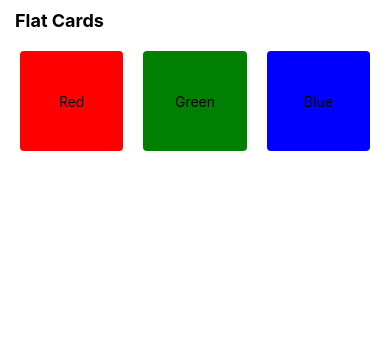
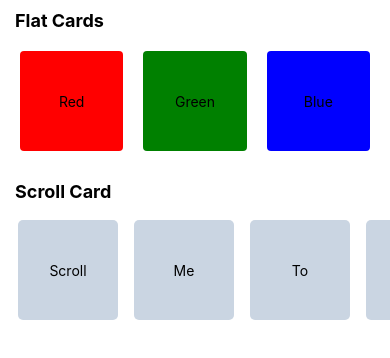
Before and after one commit to honeypathkar/React-Native-Project1, a React Native app: screen / in a window 390 px wide. Shown: the top 358 px of the page. Built offline with nearby package versions, Linux system fonts and the light colour scheme.

Commit message:
Task 2 Scroll Card Effect Horizontal

```diff
--- a/App.tsx
+++ b/App.tsx
@@ -1,12 +1,14 @@
 import {SafeAreaView, ScrollView, StyleSheet, Text, View} from 'react-native';
 import React from 'react';
 import FlatCards from './components/FlatCards';
+import ScrollCard from './components/ScrollCard';
 
 const App = () => {
   return (
     <SafeAreaView>
       <ScrollView>
         <FlatCards />
+        <ScrollCard />
       </ScrollView>
     </SafeAreaView>
   );
--- /dev/null
+++ b/components/ScrollCard.tsx
@@ -0,0 +1,58 @@
+import {ScrollView, StyleSheet, Text, View} from 'react-native';
+import React from 'react';
+
+export default function ScrollCard() {
+  return (
+    <View>
+      <Text style={styles.headingText}>Scroll Card</Text>
+      <ScrollView horizontal={true} style={styles.container}>
+        <View style={[styles.card, styles.cardScroll]}>
+          <Text>Scroll</Text>
+        </View>
+        <View style={[styles.card, styles.cardScroll]}>
+          <Text>Me</Text>
+        </View>
+        <View style={[styles.card, styles.cardScroll]}>
+          <Text>To</Text>
+        </View>
+        <View style={[styles.card, styles.cardScroll]}>
+          <Text>See</Text>
+        </View>
+        <View style={[styles.card, styles.cardScroll]}>
+          <Text>More</Text>
+        </View>
+        <View style={[styles.card, styles.cardScroll]}>
+          <Text>Cards</Text>
+        </View>
+      </ScrollView>
+    </View>
+  );
+}
+
+const styles = StyleSheet.create({
+  headingText: {
+    fontSize: 18,
+    fontWeight: 'bold',
+    paddingHorizontal: 15,
+    paddingTop: 10,
+    color: 'black',
+  },
+  container: {
+    flex: 1,
+    flexDirection: 'row',
+    padding: 10,
+  },
+  card: {
+    width: 100,
+    height: 100,
+    borderRadius: 5,
+    flex: 1,
+    justifyContent: 'center',
+    alignItems: 'center',
+    margin: 8,
+  },
+  cardScroll: {
+    backgroundColor: '#CAD5E2',
+    elevation: 4
+  },
+});
```
